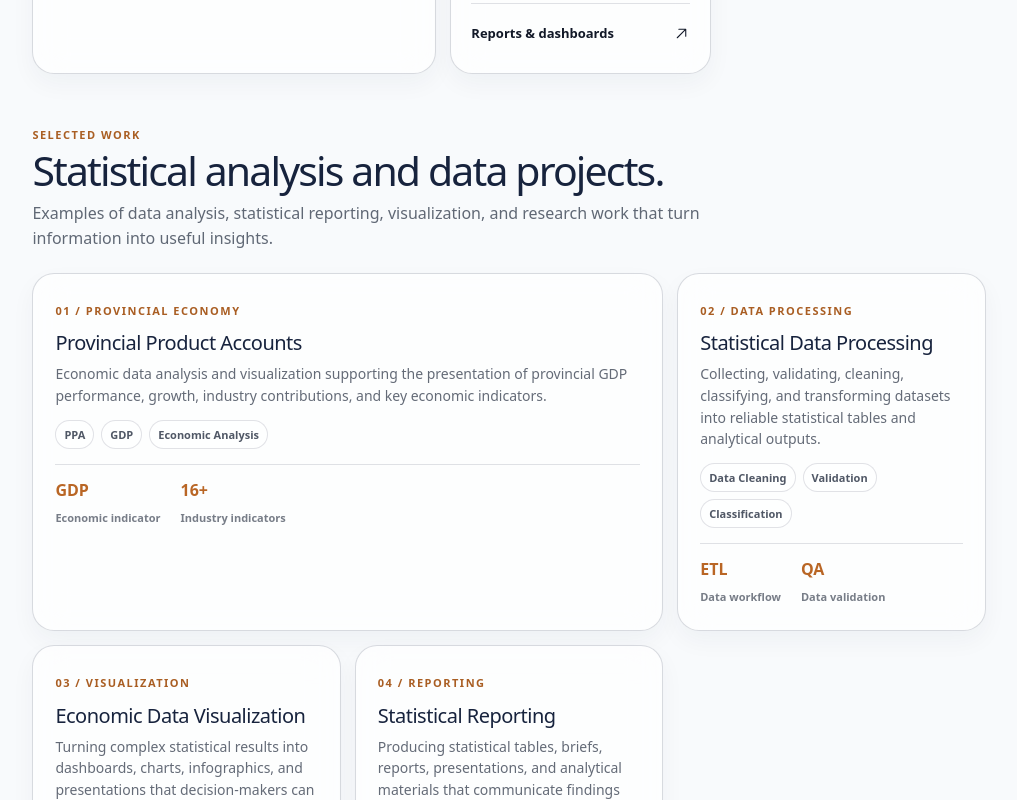
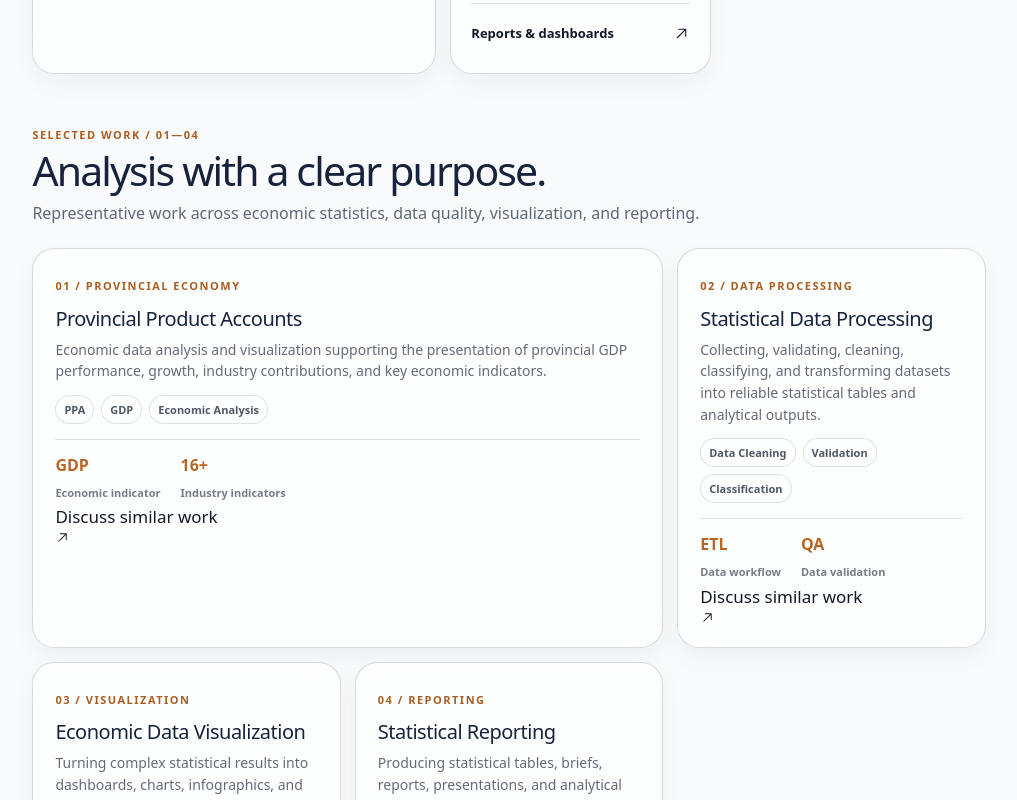
Before and after one commit to marianodags/My-Portfolio, a React (Vite) app: page / in a window 1280 px wide. Shown: the part 940-1740 px from the top of the page, without its empty margins (256-1273 px from the left). Built offline with nearby package versions, Linux system fonts and the light colour scheme.

Commit message:
Refine projects for dashboard design

```diff
--- a/src/components/Projects.jsx
+++ b/src/components/Projects.jsx
@@ -1,3 +1,5 @@
+import { ArrowUpRight } from "@phosphor-icons/react";
+
 const projects = [
   ["01 / PROVINCIAL ECONOMY","Provincial Product Accounts","Economic data analysis and visualization supporting the presentation of provincial GDP performance, growth, industry contributions, and key economic indicators.",["PPA","GDP","Economic Analysis"],["GDP","Economic indicator"],["16+","Industry indicators"]],
   ["02 / DATA PROCESSING","Statistical Data Processing","Collecting, validating, cleaning, classifying, and transforming datasets into reliable statistical tables and analytical outputs.",["Data Cleaning","Validation","Classification"],["ETL","Data workflow"],["QA","Data validation"]],
@@ -10,9 +12,9 @@ export default function Projects() {
     <section id="projects" className="section-pad">
       <div className="section-wrap">
         <div className="section-head">
-          <p className="kicker">Selected work</p>
-          <h2>Statistical analysis and data projects.</h2>
-          <p>Examples of data analysis, statistical reporting, visualization, and research work that turn information into useful insights.</p>
+          <p className="kicker">Selected work / 01—04</p>
+          <h2>Analysis with a clear purpose.</h2>
+          <p>Representative work across economic statistics, data quality, visualization, and reporting.</p>
         </div>
         <div className="card-grid">
           {projects.map(([number,title,description,tags,impact1,impact2]) => (
@@ -25,6 +27,7 @@ export default function Projects() {
                 <div><strong>{impact1[0]}</strong><span>{impact1[1]}</span></div>
                 <div><strong>{impact2[0]}</strong><span>{impact2[1]}</span></div>
               </div>
+              <a className="project-detail-link" href="#contact">Discuss similar work <ArrowUpRight size={15}/></a>
             </article>
           ))}
         </div>
```
